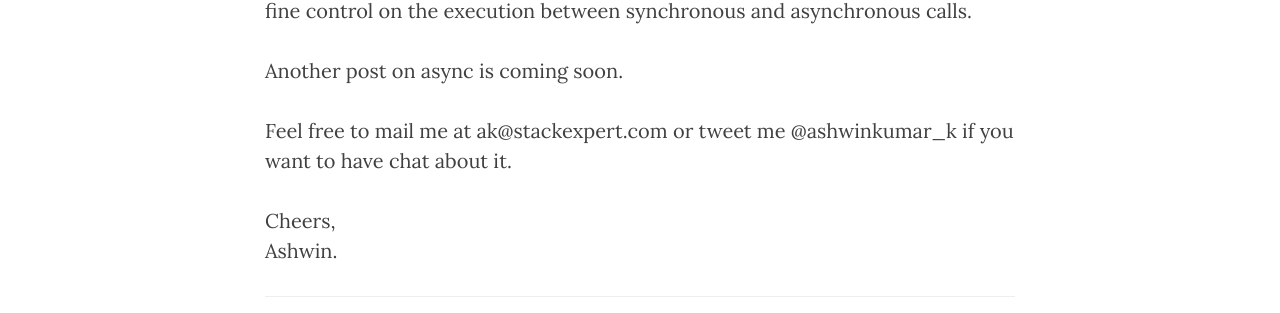
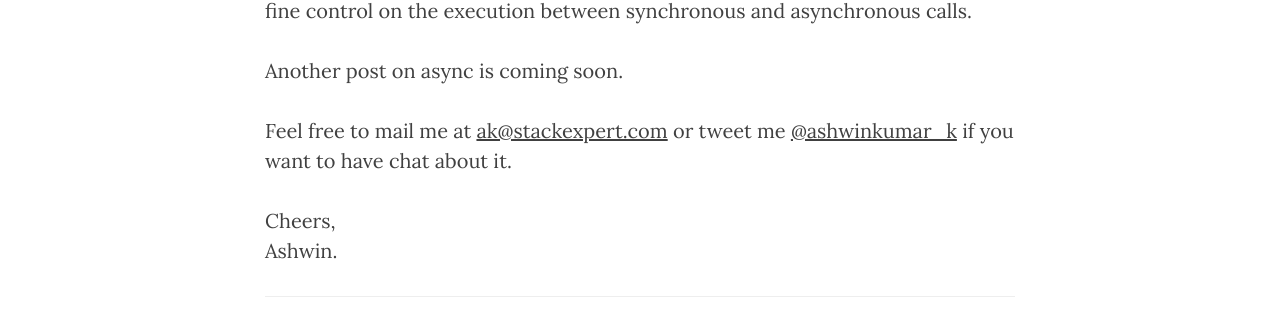
Before and after one commit to ashking/StackExpert.com, a Jekyll site: the page built from _posts/2015-05-02-node-async.markdown, in a window 1280 px wide and 900 px high, scrolled down 6068 px. Shown: the part 271-584 px from the top of the window. Built offline with Jekyll 4.4.1, drawn with Linux system fonts in a browser that asks for light colours; nearby versions of some CDN libraries; part of the change alters nothing that is shown.

```diff
--- a/_posts/2015-05-02-node-async.markdown
+++ b/_posts/2015-05-02-node-async.markdown
@@ -258,7 +258,7 @@ Interesting? Yes, definitely it is. Your imagination can go limitless when you h
 
 Another post on async is coming soon.
 
-Feel free to mail me at ak@stackexpert.com or tweet me @ashwinkumar_k if you want to have chat about it.
+Feel free to mail me at <a href="mailto:ak@stackexpert.com?Subject=Nodejs-async" target="_top">ak@stackexpert.com</a> or tweet me <a href="https://twitter.com/ashwinkumar_k" target="_blank">@ashwinkumar_k</a> if you want to have chat about it.
 
 Cheers,
 <br>
```
